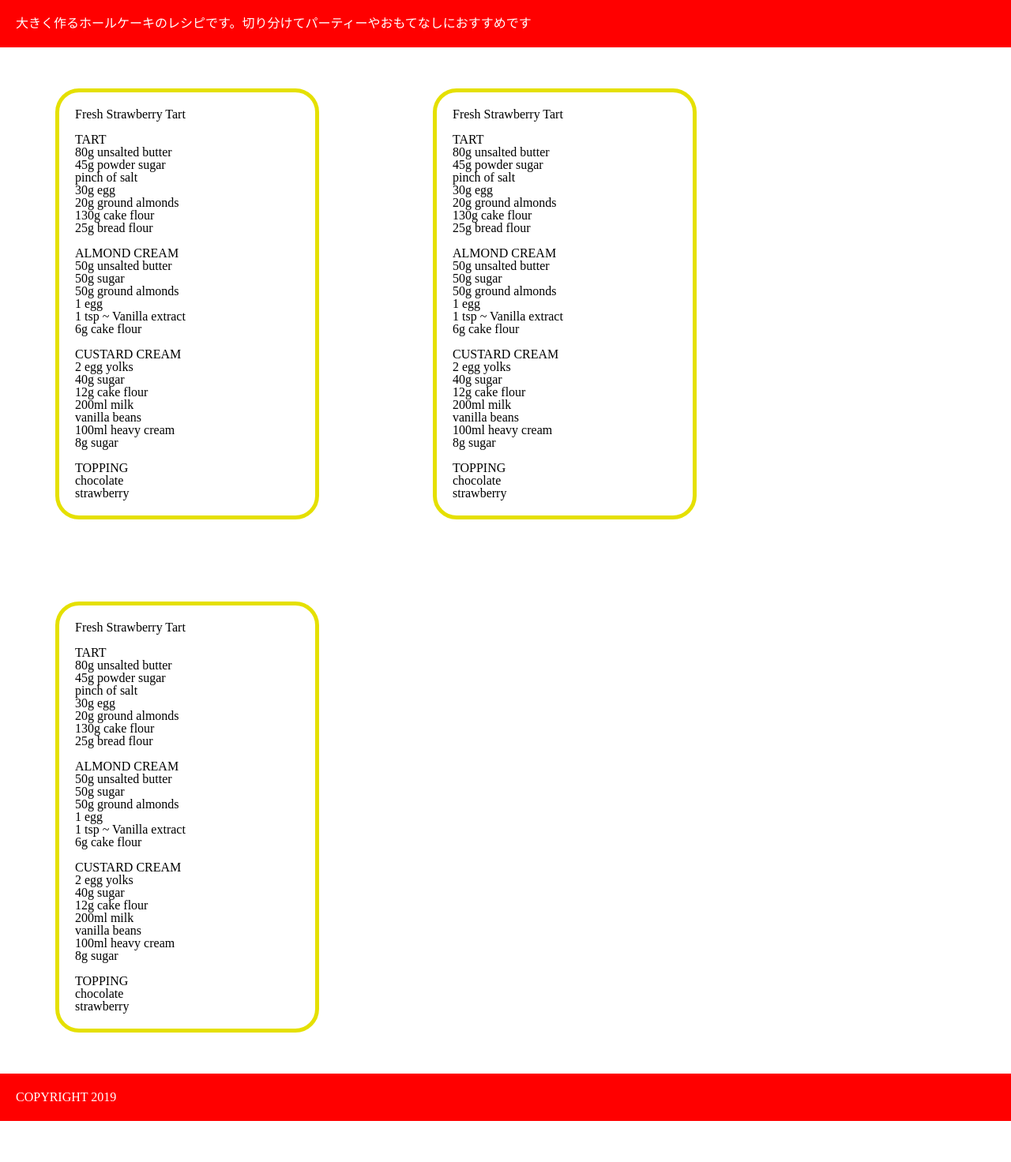
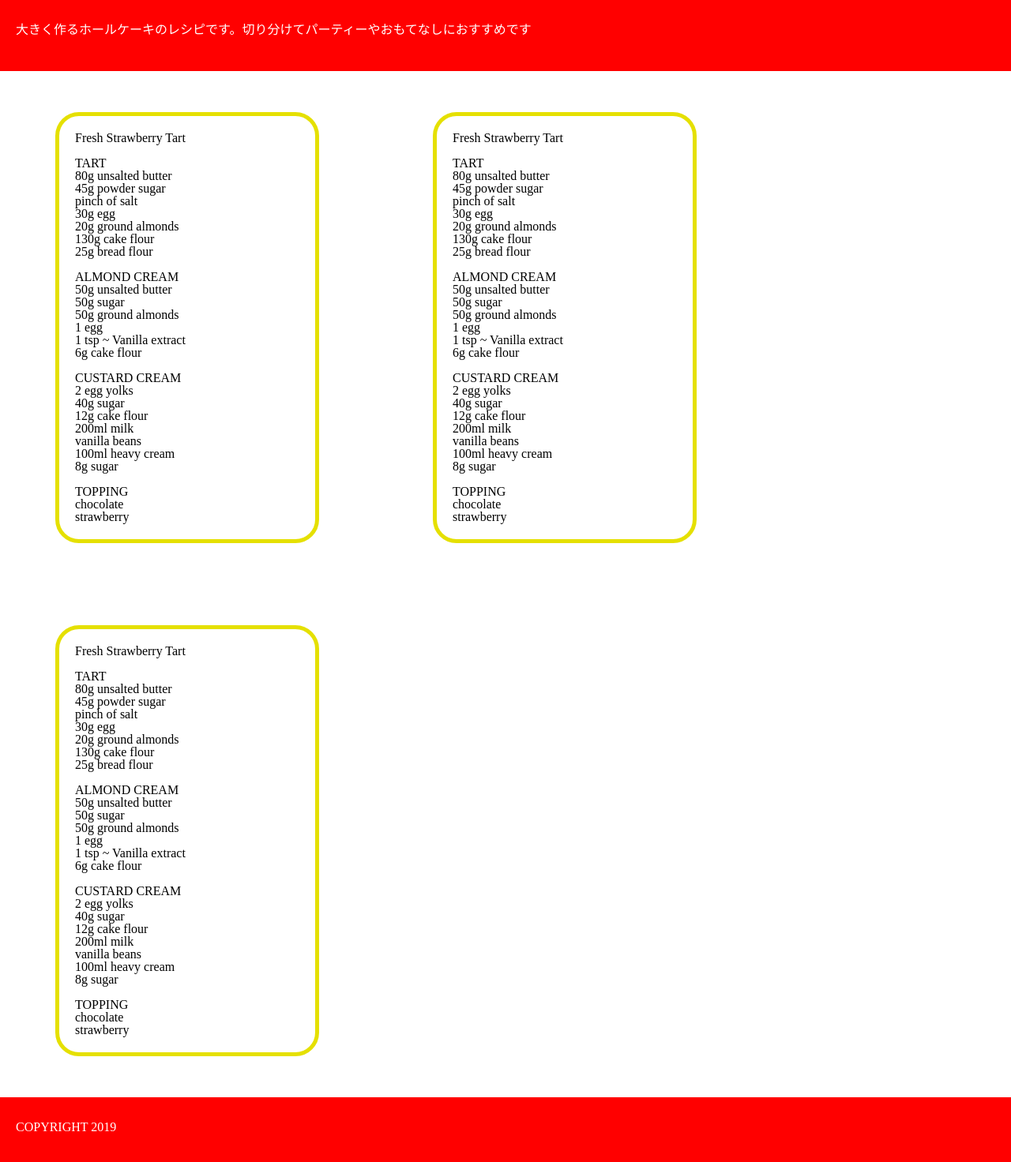
Before and after one commit to trueharis/MosCode-Proj5, a plain HTML site: page index.html in a window 1280 px wide. Shown: the whole page at 79% size. Before the commit the page ends 1420 px from the top, so only its background shows below. Drawn offline with Linux system fonts and the light colour scheme.

Commit message:
some changes

```diff
--- a/css/style.css
+++ b/css/style.css
@@ -1,12 +1,13 @@
 .header {
     background-color: red;
     height: 60px;
-    width: 1440px;
+    width: 100%;
     color: white;
-    display: table-cell;
-    vertical-align: middle;
+    display: block;
+    padding-top: 30px;
     padding-left: 20px;
 }
+
 .recept {
     display: inline-block;
     margin: 52px 70px;
@@ -18,13 +19,13 @@
     border-radius: 30px;
     padding: 20px;
 }
+
 .footer {
     background-color: red;
     height: 60px;
-    width: 1440px;
+    width: 100%;
     color: white;
-    display: table-cell;
-    vertical-align: middle;
+    display: block;
     padding-left: 20px;
-
+    padding-top: 30px;
 }
```
